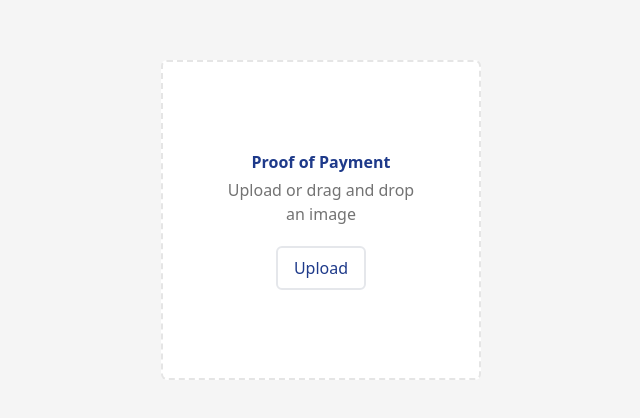
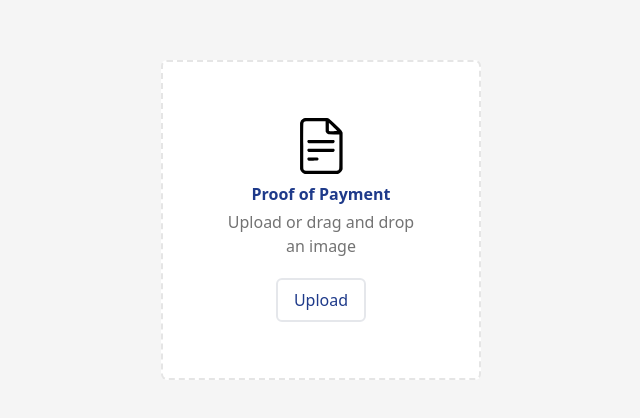
Before and after one commit to TitoMitto/drag-and-drop, a Svelte app: page / in a window 1280 px wide. Shown: the part 180-598 px from the top of the page, without its empty margins (319-959 px from the left). Built offline with nearby package versions, Linux system fonts and the light colour scheme.

Commit message:
added file icon

```diff
--- a/src/App.svelte
+++ b/src/App.svelte
@@ -1,9 +1,14 @@
-<main class="h-screen flex items-center bg-neutral-100 justify-center">
+<script>
+    import FileIcon from "./components/FileIcon.svelte";
+
+</script>
+<main class="h-screen  flex items-center bg-neutral-100 justify-center">
   <div class="w-80 h-80 border-2 border-dashed  rounded-md border-spacing-4 p-10 flex flex-col  items-center justify-center  border-neutral-200 bg-white">
-    <p class="font-semibold text-blue-900">Proof of Payment</p>
+    <FileIcon/>
+    <p class="font-semibold mt-2 text-blue-900">Proof of Payment</p>
     <p class="text-center text-neutral-500 mt-1">Upload or drag and drop <br> an image</p>
 
+    <button class="px-4 py-2 mt-5 rounded-md border-solid border-2 font-medium text-blue-900">Upload</button>
 
-    <button class="px-4 py-2 mt-5 rounded-md border-solid border-2 font-medium text-blue-900">Upload</button>
   </div>
 </main>
--- /dev/null
+++ b/src/components/FileIcon.svelte
@@ -0,0 +1,27 @@
+<svg class="h-14 stroke-blue-900 fill-blue-900" version="1.0" xmlns="http://www.w3.org/2000/svg"
+ width="512.000000pt" height="512.000000pt" viewBox="0 0 512.000000 512.000000"
+ preserveAspectRatio="xMidYMid meet">
+
+<g transform="translate(0.000000,512.000000) scale(0.100000,-0.100000)"
+fill="#000000" stroke="none">
+<path d="M1055 5110 c-194 -41 -352 -179 -417 -368 l-23 -67 0 -2115 0 -2115
+23 -66 c57 -166 185 -294 350 -351 l67 -23 1505 0 1505 0 67 23 c165 57 293
+185 350 351 l23 66 0 1660 0 1660 -26 71 c-14 39 -43 96 -63 127 -46 69 -1028
+1002 -1119 1064 -34 22 -91 52 -127 65 l-65 23 -1005 2 c-553 0 -1023 -3
+-1045 -7z m1897 -758 l3 -467 33 -67 c38 -77 92 -130 171 -167 l56 -26 498 -3
+497 -3 0 -1553 c0 -1744 6 -1611 -75 -1691 -80 -81 39 -75 -1575 -75 -1614 0
+-1495 -6 -1575 75 -82 81 -75 -112 -75 2185 0 2298 -7 2104 75 2185 77 77 20
+73 1047 74 l917 1 3 -468z m761 -116 c180 -170 327 -311 327 -313 0 -1 -171
+-3 -379 -3 -332 0 -382 2 -395 16 -14 13 -16 62 -16 376 l0 360 68 -63 c37
+-34 214 -202 395 -373z"/>
+<path d="M1358 3099 c-43 -22 -78 -81 -78 -129 0 -50 35 -107 80 -130 39 -20
+56 -20 1170 -20 1114 0 1131 0 1170 20 45 23 80 80 80 130 0 50 -35 107 -80
+130 -39 20 -56 20 -1172 20 -1108 -1 -1134 -1 -1170 -21z"/>
+<path d="M1358 2299 c-43 -22 -78 -81 -78 -129 0 -50 35 -107 80 -130 39 -20
+56 -20 1170 -20 1114 0 1131 0 1170 20 45 23 80 80 80 130 0 50 -35 107 -80
+130 -39 20 -56 20 -1172 20 -1108 -1 -1134 -1 -1170 -21z"/>
+<path d="M1358 1500 c-43 -23 -78 -82 -78 -130 0 -50 35 -107 80 -130 39 -20
+54 -21 445 -18 390 3 405 4 431 24 50 37 68 70 68 124 0 54 -18 87 -68 124
+-27 20 -41 21 -434 23 -390 2 -409 2 -444 -17z"/>
+</g>
+</svg>
```
